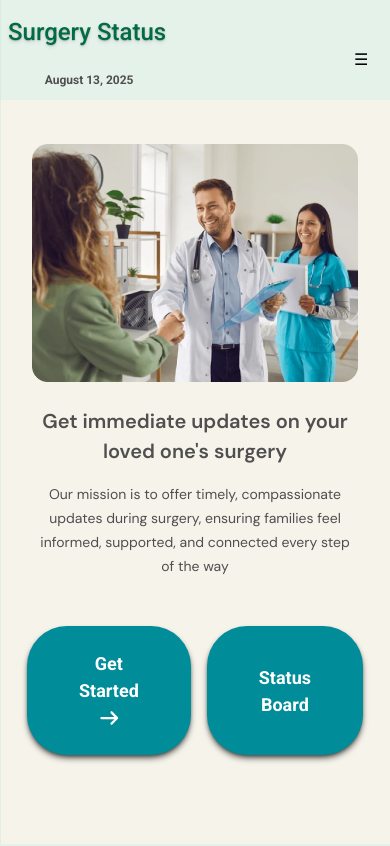
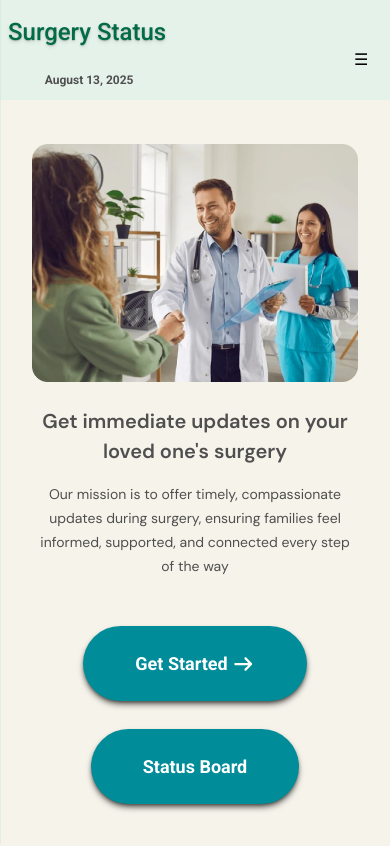
Before and after one commit to chingu-voyages/V56-tier2-team-25, a React (Vite) app: page / in a window 390 px wide. Shown: the top 846 px of the page. Built offline with nearby package versions, Linux system fonts and the light colour scheme; the HTML template or start-up script is replaced by a standard one.

Commit message:
homepage button container mobile update

```diff
--- a/src/App.jsx
+++ b/src/App.jsx
@@ -48,15 +48,15 @@ function Home() {
                 surgery, ensuring families feel informed, supported, and
                 connected every step of the way
               </p>
-              <div className="flex justify-center lg:justify-start">
+              <div className="flex flex-col md:flex-row items-center justify-center lg:justify-start gap-7">
                 <button
                   type="submit"
-                  className="bg-[#008C99] text-white text-[1.125rem] mt-12 lg:mt-0 font-bold rounded-[40px] px-13 py-6 cursor-pointer shadow-md/60 hover:bg-[#A8D5BA] mr-4"
+                  className="bg-[#008C99] text-white text-[1.125rem] mt-12 lg:mt-0 font-bold rounded-[40px] px-13 py-6 cursor-pointer shadow-md/60 hover:bg-[#A8D5BA]"
                   onClick={() => navigate("/FindPatient")}
                 >
                   Get Started <FontAwesomeIcon icon={faArrowRight} />
                 </button>
-                <button type="submit" className="bg-[#008C99] text-white text-[1.125rem] mt-12 lg:mt-0 font-bold rounded-[40px] px-13 py-6 cursor-pointer shadow-md/60 hover:bg-[#A8D5BA]"
+                <button type="submit" className="bg-[#008C99] text-white text-[1.125rem] lg:mt-0 font-bold rounded-[40px] px-13 py-6 cursor-pointer shadow-md/60 hover:bg-[#A8D5BA]"
                 onClick={() => navigate("/WaitingRoom")}>Status Board</button>
               </div>
             </div>
```
